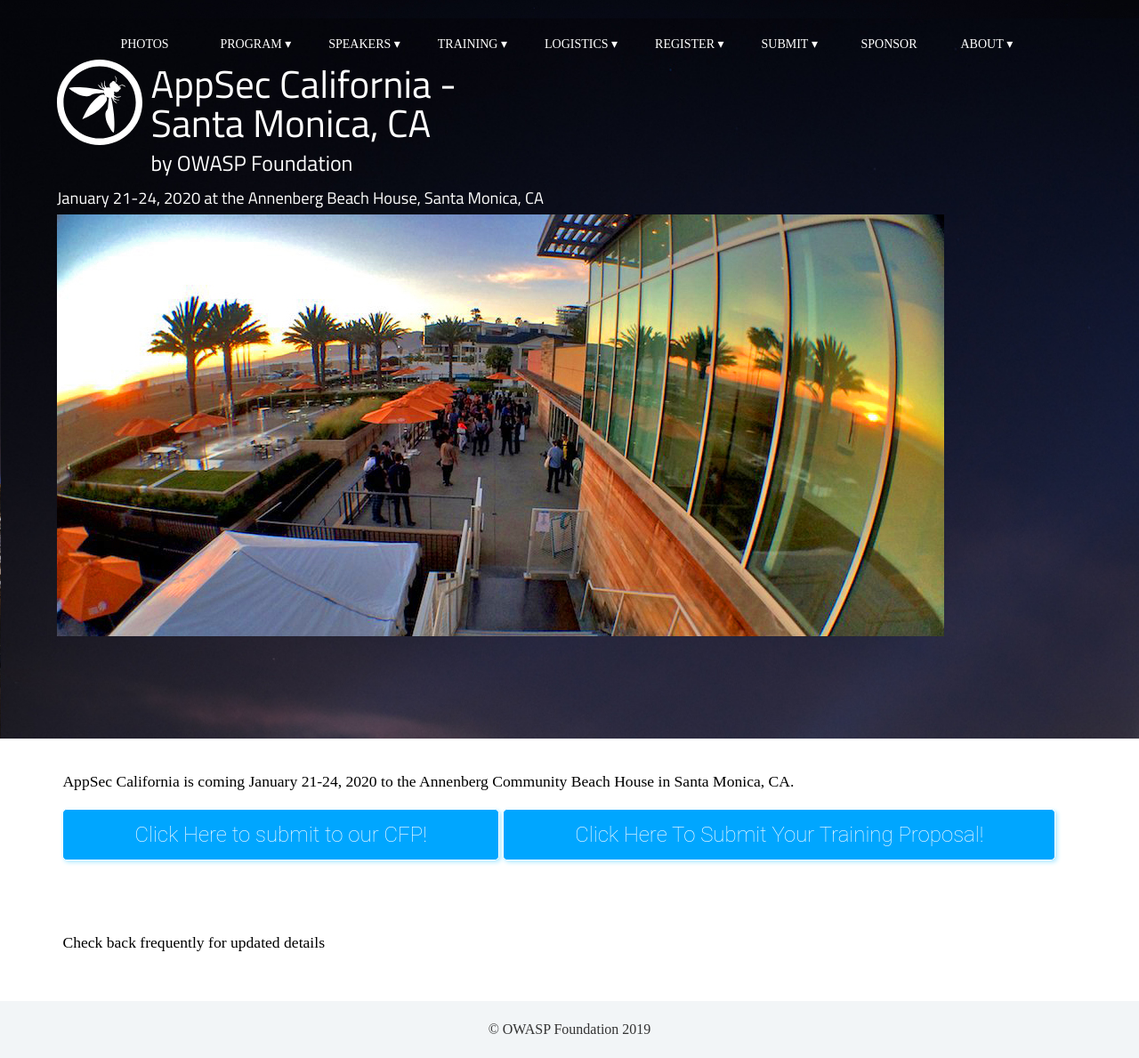
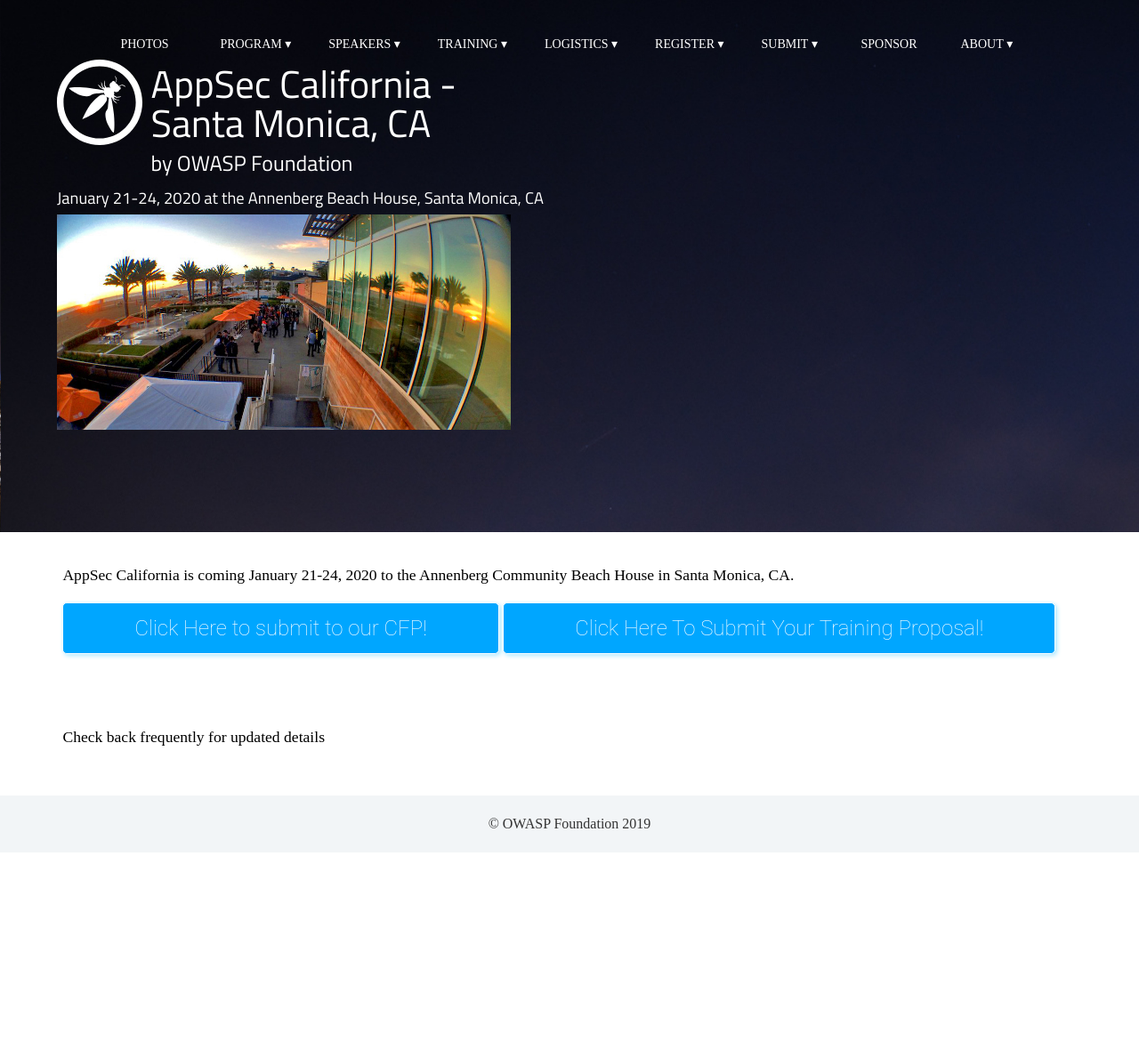
Before and after one commit to OWASP/2020-appseccalifornia, a Jekyll site: the page built from index.html, in a window 1280 px wide. Shown: the whole page at 89% size. Built offline with Jekyll 4.4.1, drawn with Linux system fonts in a browser that asks for light colours; some web fonts are replaced; after the commit the page ends 958 px from its top, so only the background shows below that.

Commit message:
trying to fix layout

```diff
--- a/_layouts/front.html
+++ b/_layouts/front.html
@@ -2,7 +2,7 @@
 
 	<div class="row">
 	<div class="column" width="25%"><h3>January 21-24, 2020 at the Annenberg Beach House, Santa Monica, CA</h3></div>
-	<div class="column" width="75%"><img src="../assets/images/fisheye.jpg"></div>
+	<div class="column" width="75%"><img src="../assets/images/fisheye.jpg" width="510"></div>
 	</div>
 </header>
 
```
